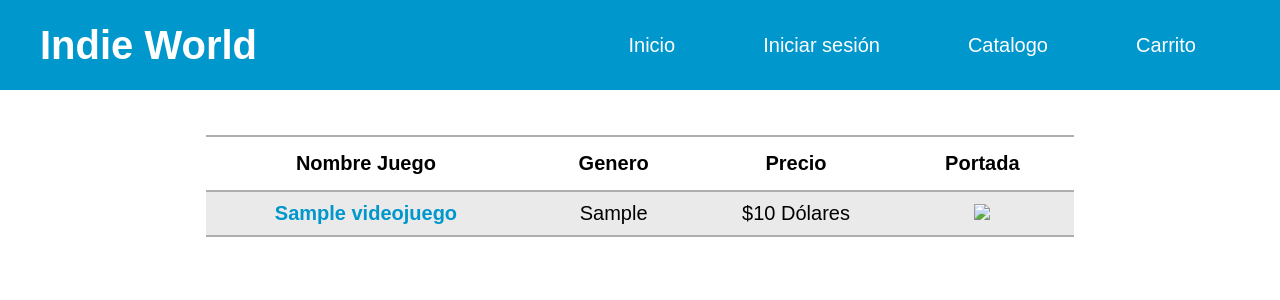
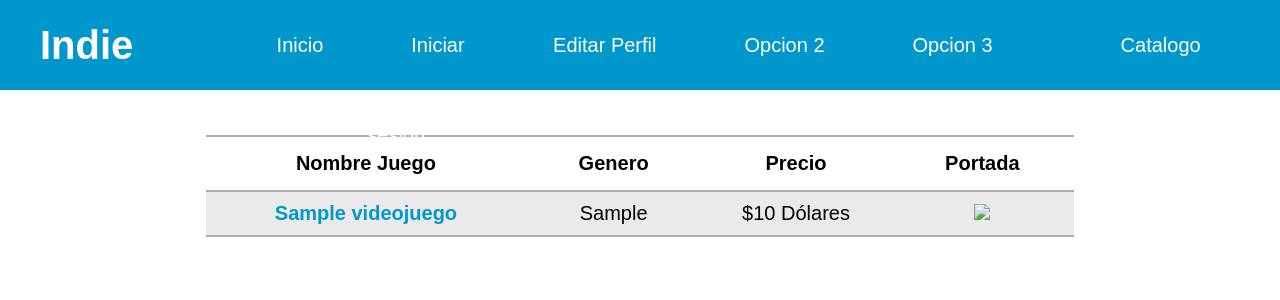
Before and after one commit to MarcoAldair/TiendaVideojuegos, a PHP site: page / in a window 1280 px wide. Shown: the top 300 px of the page. Run offline with PHP 8.4, Linux system fonts and the light colour scheme; tables that the repository leaves empty or names only in its code hold one stand-in row (values such as "Sample post"); data that the repository does not hold is empty.

Commit message:
Update index.php

```diff
--- a/index.php
+++ b/index.php
@@ -34,6 +34,13 @@
 					<a href="userDetails.php" class="nav-menu-item">
 						<?php echo $_SESSION['user']->getuserName() ; ?>
 					</a>
+
+					<!--SUBMENU-->
+					<ul class="nav-menu">
+						<li class="nav-menu-item"><a href="#" class="submenu-item">Editar Perfil</a></li>
+						<li class="nav-menu-item"><a href="#" class="submenu-item">Opcion 2</a></li>
+						<li class="nav-menu-item"><a href="#" class="submenu-item">Opcion 3</a></li>
+					</ul>
 				</li>
 				<li>
 					<a href="?close" class="nav-menu-item">
@@ -51,6 +58,12 @@
 						<ul class="nav-menu">
 							<li><a href="index.php" class="nav-menu-item">Inicio</a></li>
 							<li><a href="login.php" class="nav-menu-item">Iniciar sesión</a></li>
+							<!--SUBMENU-->
+								<ul class="nav-menu">
+									<li class="nav-menu-item"><a href="#" class="submenu-item">Editar Perfil</a></li>
+									<li class="nav-menu-item"><a href="#" class="submenu-item">Opcion 2</a></li>
+									<li class="nav-menu-item"><a href="#" class="submenu-item">Opcion 3</a></li>
+								</ul>
 							<li><a href="viewCatalog.php" class="nav-menu-item">Catalogo</a></li>
 							<li><a href="cart.php?view" class="nav-menu-item">Carrito</a></li>
 						</ul>
```
